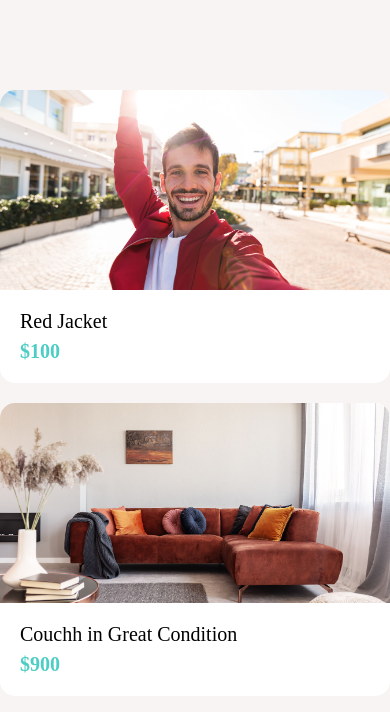
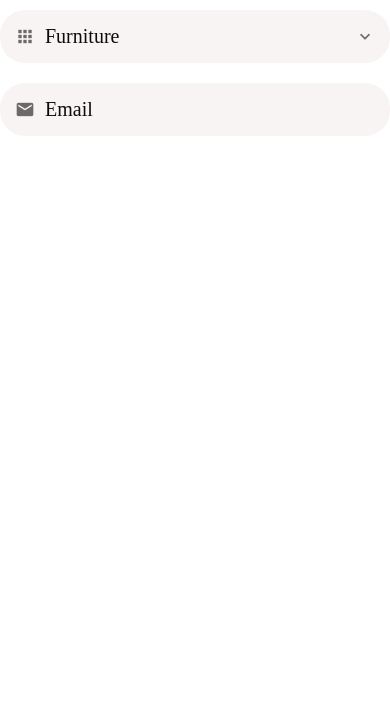
Before and after one commit to KamranMoazim/Online-Store-React-Native-Expo, a React Native app: screen / in a window 390 px wide. Shown: the top 712 px of the page. Built offline with nearby package versions, Linux system fonts and the light colour scheme.

Commit message:
completed 6. Input Components

```diff
--- a/App.js
+++ b/App.js
@@ -1,10 +1,11 @@
 import {useState} from "react"
 import { StyleSheet, View, Platform, StatusBar,
-  Dimensions, Text
+  Dimensions, Text, TextInput, Switch, Picker
  } from 'react-native';
-import {useDimensions, useDeviceOrientation} from "@react-native-community/hooks"
+import {useDimensions, useDeviceOrientation, } from "@react-native-community/hooks"
 import {MaterialCommunityIcons} from "@expo/vector-icons"
 import { gestureHandlerRootHOC } from "react-native-gesture-handler";
+
 
 import WelcomeScreen from "./app/screens/WelcomeScreen";
 import ViewImageScreen from "./app/screens/ViewImageScreen";
@@ -18,60 +19,154 @@
 import MessagesScreen from "./app/screens/MessagesScreen";
 import Icon from "./app/components/Icon";
 import ListItem from "./app/components/ListItem";
+import AppTextInput from "./app/components/AppTextInput";
+import AppPicker from "./app/components/AppPicker";
 
 
 const App = gestureHandlerRootHOC(() => {
 
 
+
+
   // *********** 1
-  // MessagesScreen created
+  // TextInput
+  // const [name, setName] = useState("");
+  // <TextInput
+  //   placeholder="First Name"
+  //   maxLength={4}
+  //   keyboardType="number-pad"
+  //   clearButtonMode="never"  // only works in IOS
+  //   secureTextEntry={true}
+  //   onChangeText={(text)=>setName(text)}
+  // />
+
 
   // *********** 2
-  // Screen created
+  //  created AppTextInput
+  // const AppTextInput = ({icon, ...otherProps}) => {
+  //   return (
+  //     <View style={styles.container}>
+  //         {icon && <MaterialCommunityIcons name={icon} size={20} color={colors.medium} style={styles.icon} />}
+  //         <TextInput {...otherProps} />
+  //     </View>
+  //   )
+  // }
 
 
   // *********** 3
-  // ListItemSeparator created
-
+  // created defaultStyles file and updated AppTextInput and AppText
 
   // *********** 4
-  // ListItem updated by making it Touchable
-  // <TouchableHighlight underlayColor={colors.light} onPress={onPress}></TouchableHighlight>
+  // const [isNew, setIsNEw] = useState(false);
+  // <Switch value={isNew} onChange={(newValue)=>{setIsNEw(newValue)}} />
 
 
   // *********** 5
-  // search API reference at EXPO.com    IMPORTANT
-  // ListItem updated and ListItemDeleteAction created
-  // when ever you use react-native-gesture-handler
-  // you have to wrap your that particular component (where it is used) or this app with --> gestureHandlerRootHOC
+  // installed ---> @react-native-picker/picker or not
+  // and created custom AppPicker
+  // const AppPicker = ({icon, placeholder, ...otherProps}) => {
+  //   const [showModal, setShowModal] = useState(false);
+  //   return (
+  //     <>
+  //         <TouchableWithoutFeedback onPress={() => setShowModal(true)}>
+  //             <View style={styles.container}>
+  //                 {icon && <MaterialCommunityIcons
+  //                             name={icon}
+  //                             size={20}
+  //                             color={defaultStyles.colors.medium}
+  //                             style={styles.icon} />}
+  //                 <AppText style={styles.text}>
+  //                     {placeholder}
+  //                 </AppText>
+  //                 <MaterialCommunityIcons name="chevron-down" size={20} color={defaultStyles.colors.medium} />
+  //             </View>
+  //         </TouchableWithoutFeedback>
+  //         <Modal visible={showModal}>
+  //             <AppButton
+  //                 title="Close"
+  //                 style={{width:"25%", alignSelf:"center"}}
+  //                 onPress={() => setShowModal(false)} />
+  //         </Modal>
+  //     </>
+  //   )
+  // }
 
 
   // *********** 6
-  // created handleDeleteMessage
+  // updating AppPicker by creating PickerItem
+  // ............
+  // const PickerItem = ({label, onPress}) => {
+  //   return (
+  //     <TouchableOpacity onPress={onPress}>
+  //         <AppText style={styles.text}>{label}</AppText>
+  //     </TouchableOpacity>
+  //   )
+  // }
+  // ............
+  // <Modal visible={showModal}>
+  // <AppButton
+  //     title="Close"
+  //     style={{width:"25%", alignSelf:"center"}}
+  //     onPress={() => setShowModal(false)}
+  // />
+  // <FlatList
+  // data={items}
+  // keyExtractor={(item)=>item.value.toString() }
+  // renderItem={({item}) => <PickerItem label={item.label} onPress={()=>console.log(item)} />} />
+  // </Modal>
+
 
 
   // *********** 7
-  // added refreshing and onRefresh
+  // more updation
+  // const categories = [
+  //   {label:"Furniture", value:1},
+  //   {label:"Clothing", value:2},
+  //   {label:"Cameras", value:3},
+  // ]
+  // const [category, setCategory] = useState(categories[0]);
+  // return (
+  //   <Screen>
+  //     <AppPicker
+  //     selectedItem={category} onSelectItem={(item) => setCategory(item)}
+  //     items={categories}
+  //     icon="apps" placeholder="Category" />
+  //     <AppTextInput icon="email" placeholder="Email" />
+  //   </Screen>
+  // );
 
   // *********** 8
-  // Icon created
+  //
 
 
   // *********** 9
-  // added Icon to ListItem
+  //
 
 
   // *********** 10
-  // AccountScreen made
+  //
 
 
   // *********** 11
-  // ListingsScreen updated
+  //
 
 
+  const categories = [
+    {label:"Furniture", value:1},
+    {label:"Clothing", value:2},
+    {label:"Cameras", value:3},
+  ]
+
+  const [category, setCategory] = useState(categories[0]);
 
   return (
-    <ListingsScreen />
+    <Screen>
+      <AppPicker
+      selectedItem={category} onSelectItem={(item) => setCategory(item)}
+      items={categories}
+      icon="apps" placeholder="Category" />
+      <AppTextInput icon="email" placeholder="Email" />
+    </Screen>
   );
 })
 
--- /dev/null
+++ b/app/components/AppPicker.js
@@ -0,0 +1,73 @@
+import React, {useState} from 'react'
+import { StyleSheet, View, TouchableWithoutFeedback, Modal, FlatList } from 'react-native'
+import { MaterialCommunityIcons } from "@expo/vector-icons";
+
+import defaultStyles from "../config/styles"
+import AppText from './AppText';
+import AppButton from './AppButton';
+import PickerItem from './PickerItem';
+
+
+
+const AppPicker = ({icon, selectedItem, onSelectItem, placeholder, items}) => {
+
+    const [showModal, setShowModal] = useState(false);
+
+  return (
+    <>
+        <TouchableWithoutFeedback onPress={() => setShowModal(true)}>
+            <View style={styles.container}>
+                {icon && <MaterialCommunityIcons
+                            name={icon}
+                            size={20}
+                            color={defaultStyles.colors.medium}
+                            style={styles.icon} />}
+                <AppText style={styles.text}>
+                    {selectedItem ? selectedItem.label : placeholder}
+                </AppText>
+                <MaterialCommunityIcons name="chevron-down" size={20} color={defaultStyles.colors.medium} />
+            </View>
+        </TouchableWithoutFeedback>
+        <Modal visible={showModal}>
+            <AppButton
+                title="Close"
+                style={{width:"25%", alignSelf:"center"}}
+                onPress={() => setShowModal(false)}
+            />
+
+            <FlatList
+            data={items}
+            keyExtractor={(item)=>item.value.toString() }
+            renderItem={({item}) => (
+                <PickerItem
+                    label={item.label}
+                    onPress={()=>{
+                        setShowModal(false)
+                        onSelectItem(item)
+                    }} />
+            )} />
+        </Modal>
+    </>
+  )
+}
+
+export default AppPicker
+
+const styles = StyleSheet.create({
+    container:{
+        backgroundColor:defaultStyles.colors.light,
+        borderRadius:25,
+        flexDirection:"row",
+        marginVertical:10,
+        padding:15,
+        width:"100%",
+        alignItems:"center"
+    },
+    icon:{
+        marginRight:10,
+    },
+    text:{
+        color:defaultStyles.colors.dark,
+        flex:1
+    }
+})
--- a/app/components/AppText.js
+++ b/app/components/AppText.js
@@ -1,36 +1,15 @@
-import { StyleSheet, Text, View, Platform } from 'react-native'
 import React from 'react'
+import { Text } from 'react-native'
 
 
-// way 2
-const separateTextStyles = Platform.select({
-    ios:{
-        fontSize:20,
-        fontFamily:"Avenir",
-    },
-    android:{
-        fontSize:18,
-        fontFamily: "Roboto",
-    }
-})
+import defaultStyles from "../config/styles"
 
 const AppText = ({children, style}) => {
   return (
-    <Text style={[styles.text, style]}>
+    <Text style={[defaultStyles.text, style]}>
         {children}
     </Text>
   )
 }
 
 export default AppText;
-
-const styles = StyleSheet.create({
-    text:{
-        // way 1
-        fontSize:Platform.OS === "android" ? 18 : 20,
-        fontFamily:Platform.OS === "android" ? "Roboto" : "Avenir",
-
-        // way 2
-        // ...separateTextStyles
-    },
-})
--- /dev/null
+++ b/app/components/AppTextInput.js
@@ -0,0 +1,35 @@
+import React from 'react'
+import { StyleSheet, View, TextInput } from 'react-native'
+
+import { MaterialCommunityIcons } from "@expo/vector-icons";
+import defaultStyles from "../config/styles"
+
+
+const AppTextInput = ({icon, ...otherProps}) => {
+  return (
+    <View style={styles.container}>
+        {icon && <MaterialCommunityIcons name={icon} size={20} color={defaultStyles.colors.medium} style={styles.icon} />}
+        <TextInput style={[defaultStyles.text, styles.textInput]} {...otherProps} />
+    </View>
+  )
+}
+
+export default AppTextInput
+
+const styles = StyleSheet.create({
+    container:{
+        backgroundColor:defaultStyles.colors.light,
+        borderRadius:25,
+        flexDirection:"row",
+        marginVertical:10,
+        padding:15,
+        width:"100%",
+        alignItems:"center"
+    },
+    icon:{
+        marginRight:10,
+    },
+    textInput:{
+        color:defaultStyles.colors.dark,
+    }
+})
--- /dev/null
+++ b/app/components/PickerItem.js
@@ -0,0 +1,20 @@
+import React from 'react'
+import { StyleSheet, TouchableOpacity } from 'react-native'
+import AppText from './AppText'
+
+
+const PickerItem = ({label, onPress}) => {
+  return (
+    <TouchableOpacity onPress={onPress}>
+        <AppText style={styles.text}>{label}</AppText>
+    </TouchableOpacity>
+  )
+}
+
+export default PickerItem
+
+const styles = StyleSheet.create({
+    text:{
+        padding:20
+    }
+})
--- a/app/config/colors.js
+++ b/app/config/colors.js
@@ -5,5 +5,6 @@
     white:"#fff",
     medium:"#6e6969",
     light:"#f8f4f4",
+    dark:"#0c0c0c",
     danger:"#ff5252",
 }
--- /dev/null
+++ b/app/config/styles.js
@@ -0,0 +1,11 @@
+import  {Platform} from "react-native"
+import colors from "./colors"
+
+export default {
+    text:{
+        color:colors.dark,
+        fontSize:Platform.OS === "android" ? 18 : 20,
+        fontFamily:Platform.OS === "android" ? "Roboto" : "Avenir",
+    },
+    colors
+}
--- a/package.json
+++ b/package.json
@@ -9,6 +9,7 @@
   },
   "dependencies": {
     "@react-native-community/hooks": "^2.8.1",
+    "@react-native-picker/picker": "^2.4.1",
     "expo": "~45.0.0",
     "expo-constants": "^13.1.1",
     "expo-status-bar": "~1.3.0",
```
Also changed, not shown: 2 other files (tests, documents, lock files or other folders).
